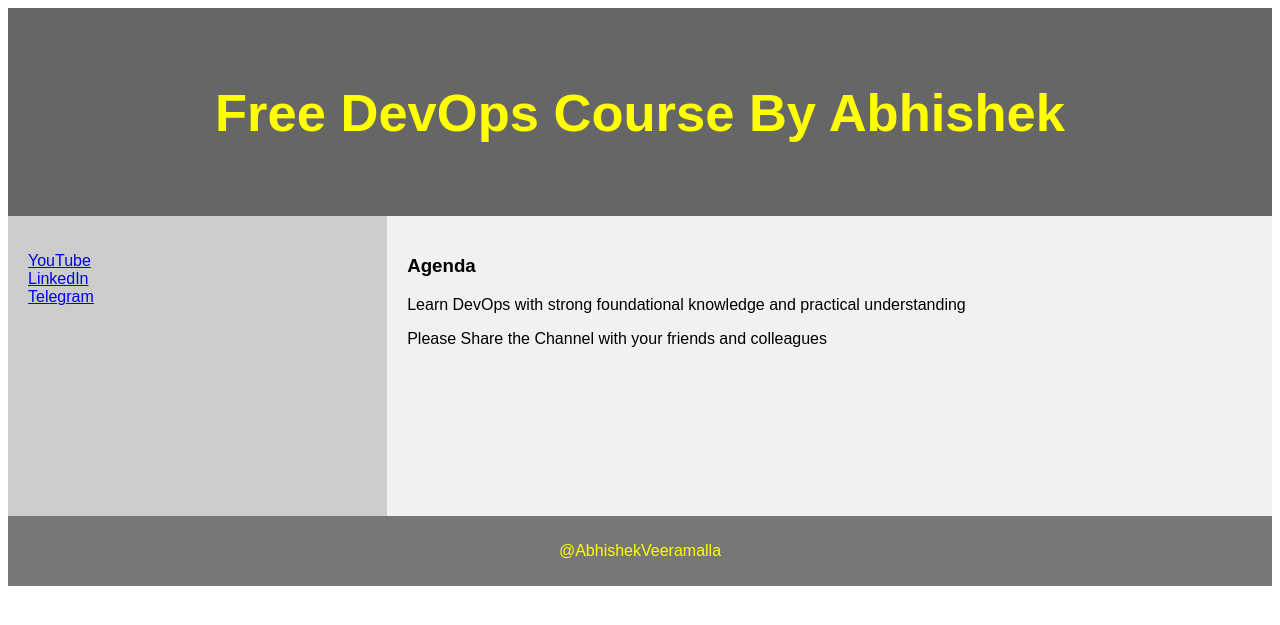
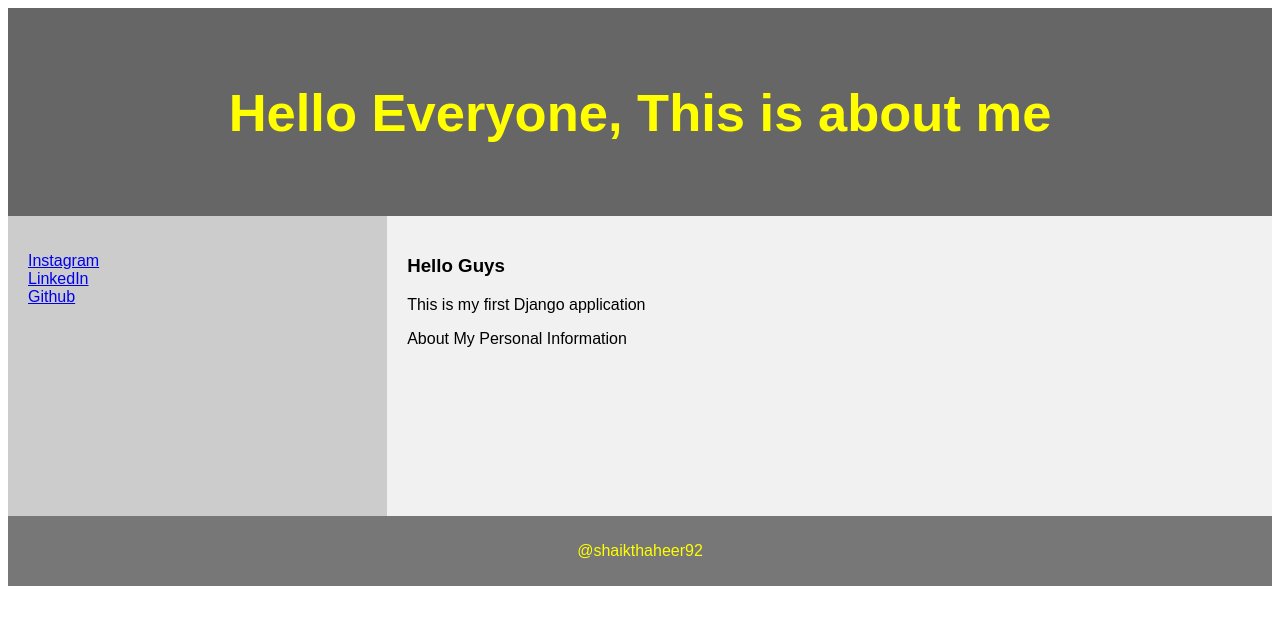
Before and after one commit to iam-veeramalla/Docker-Zero-to-Hero, a Django app: page /demo/ in a window 1280 px wide. Shown: the top 625 px of the page. Run offline with Django 4.2, Linux system fonts and the light colour scheme.

Commit message:
Update demo_site.html

```diff
--- a/examples/python-web-app/devops/demo/templates/demo_site.html
+++ b/examples/python-web-app/devops/demo/templates/demo_site.html
@@ -73,27 +73,27 @@ footer {
 
 
 <header>
-  <h2>Free DevOps Course By Abhishek</h2>
+  <h2>Hello Everyone, This is about me</h2>
 </header>
 
 <section>
   <nav>
     <ul>
-      <li><a href="www.youtube.com/@AbhishekVeeramalla">YouTube</a></li>
-      <li><a href="www.linkedin.com/in/abhishek-veeramalla-77b33996/">LinkedIn</a></li>
-      <li><a href="https://telegram.me/abhishekveeramalla">Telegram</a></li>
+      <li><a href="https://www.instagram.com/thaheerofficial/">Instagram</a></li>
+      <li><a href="https://www.linkedin.com/in/shaik-thaheer-2b806b252/">LinkedIn</a></li>
+      <li><a href="https://github.com/thaheershaik92/Docker-Zero-to-Hero/tree/main/examples/python-web-app">Github</a></li>
     </ul>
   </nav>
 
   <article>
-    <h1>Agenda</h1>
-    <p>Learn DevOps with strong foundational knowledge and practical understanding</p>
-    <p>Please Share the Channel with your friends and colleagues</p>
+    <h1>Hello Guys</h1>
+  <p>This is my first Django application</p>
+    <p>About My Personal Information</p>
   </article>
 </section>
 
 <footer>
-  <p>@AbhishekVeeramalla</p>
+  <p>@shaikthaheer92</p>
 </footer>
 
 </body>
```
